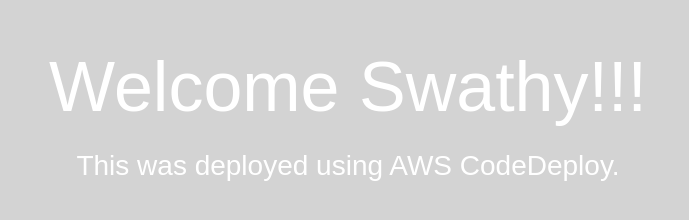
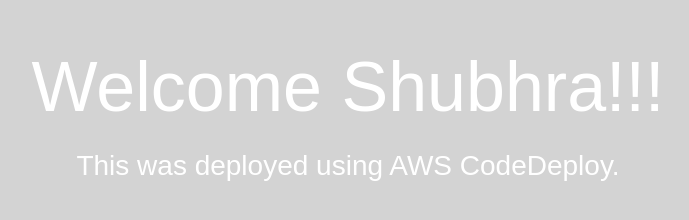
Before and after one commit to swathyjayaseelan/test, a plain HTML site: page index.html in a window 1280 px wide. Shown: the whole page, without its empty margins (292-981 px from the left). Drawn offline with Linux system fonts and the light colour scheme.

Commit message:
Update index.html

```diff
--- a/index.html
+++ b/index.html
@@ -26,7 +26,7 @@
 </head>
 <body>
   <div align="center">
-    <h1>Welcome Swathy!!!</h1>
+    <h1>Welcome Shubhra!!!</h1>
     <h2>This was deployed using AWS CodeDeploy.</h2>
   </div>
 </body>
```
